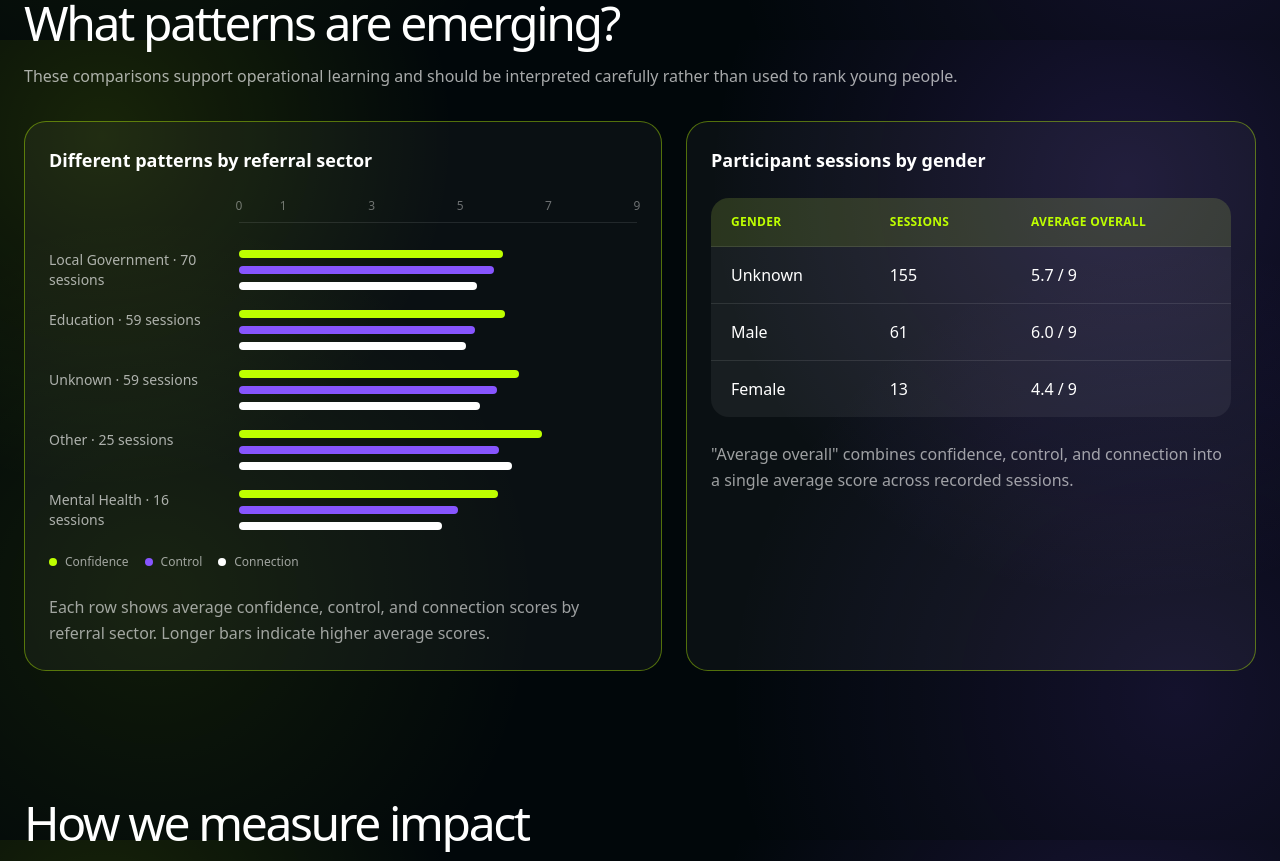
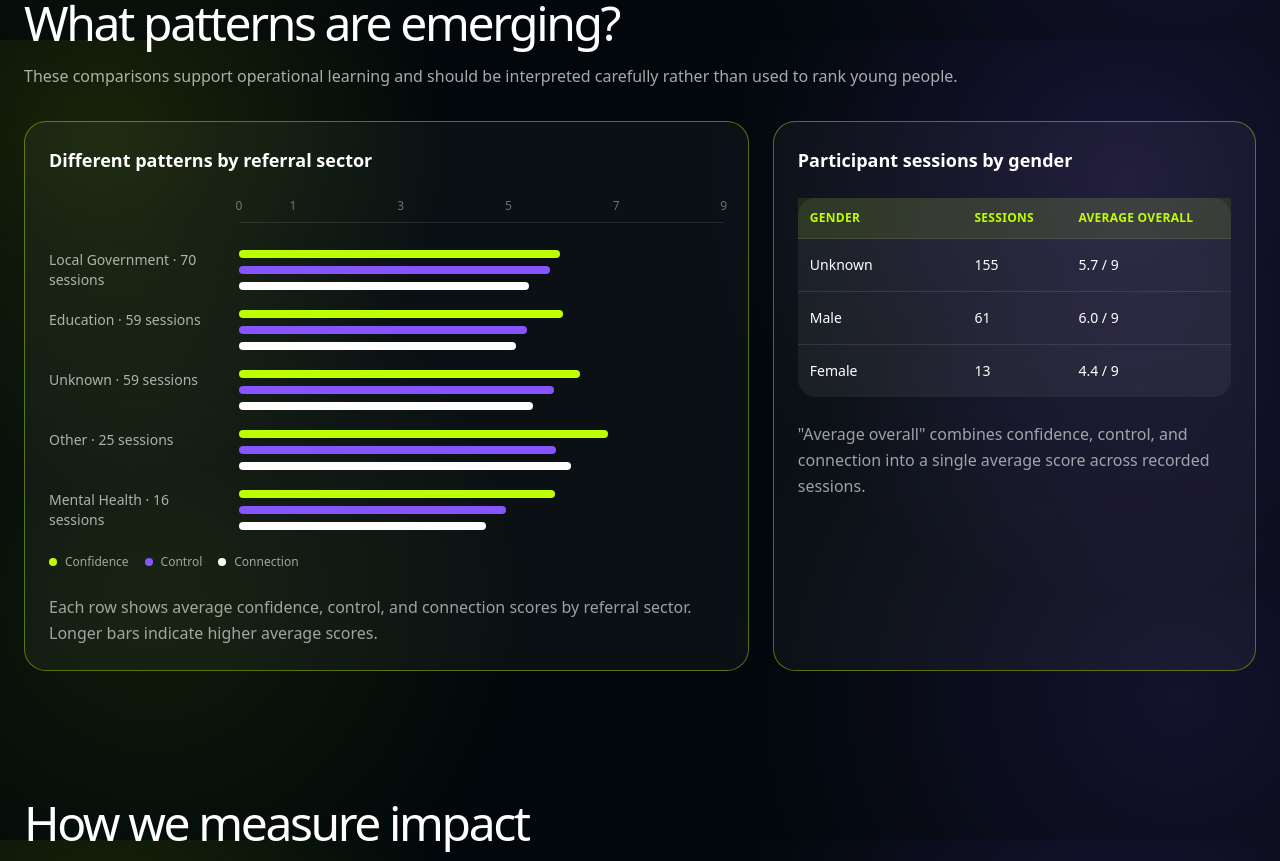
Before and after one commit to jessi88/noise-solution, a React (Vite) app: page / in a window 1280 px wide. Shown: the part 6360-7221 px from the top of the page. Built offline with nearby package versions, Linux system fonts and the light colour scheme; a web font is replaced by a local one.

Commit message:
Fixed section width for the pattern section.

```diff
--- a/src/App.tsx
+++ b/src/App.tsx
@@ -168,9 +168,14 @@ export function App() {
         subtitle="These comparisons support operational learning and should be interpreted carefully rather than used to rank young people."
         className="text-white"
       >
-        <div className="grid gap-6 lg:grid-cols-[1.5fr_1fr]">
-          <SectorPatterns rows={rows} />
-          <EngagementCorrelation rows={rows} />
+        <div className="grid min-w-0 items-stretch gap-6 lg:grid-cols-[minmax(0,1.5fr)_minmax(0,1fr)]">
+          <div className="min-w-0">
+            <SectorPatterns rows={rows} />
+          </div>
+
+          <div className="min-w-0">
+            <EngagementCorrelation rows={rows} />
+          </div>
         </div>
       </Section>
 
--- a/src/components/charts/EngagementCorrelation.tsx
+++ b/src/components/charts/EngagementCorrelation.tsx
@@ -31,22 +31,22 @@ export default function EngagementCorrelation({
   }, [rows])
 
   return (
-    <div className="rounded-3xl border border-acid/40 bg-white/4 p-4 text-white sm:p-6">
+    <div className="h-full min-w-0 rounded-3xl border border-acid/40 bg-white/4 p-4 text-white sm:p-6">
       <p className="text-base font-semibold sm:text-lg">
         Participant sessions by gender
       </p>
 
-      <div className="mt-6 overflow-x-auto rounded-2xl bg-white/6">
-        <table className="w-full min-w-130 border-collapse text-left">
+      <div className="mt-6 rounded-2xl bg-white/6">
+        <table className="w-full table-fixed border-collapse text-left">
           <thead className="bg-acid/10 text-acid">
             <tr>
-              <th className="px-4 py-3 text-xs font-semibold tracking-wide uppercase sm:px-5 sm:py-4">
+              <th className="w-[38%] px-3 py-3 text-xs font-semibold tracking-wide uppercase">
                 Gender
               </th>
-              <th className="px-4 py-3 text-xs font-semibold tracking-wide uppercase sm:px-5 sm:py-4">
+              <th className="w-[24%] px-3 py-3 text-xs font-semibold tracking-wide uppercase">
                 Sessions
               </th>
-              <th className="px-4 py-3 text-xs font-semibold tracking-wide uppercase sm:px-5 sm:py-4">
+              <th className="w-[38%] px-3 py-3 text-xs font-semibold tracking-wide uppercase">
                 Average overall
               </th>
             </tr>
@@ -55,13 +55,11 @@ export default function EngagementCorrelation({
           <tbody>
             {data.map((d) => (
               <tr key={d.gender} className="border-t border-white/10">
-                <td className="px-4 py-4 text-sm font-medium sm:px-5 sm:text-base">
+                <td className="px-3 py-4 text-sm font-medium wrap-break-word">
                   {d.gender}
                 </td>
-                <td className="px-4 py-4 text-sm font-medium sm:px-5 sm:text-base">
-                  {d.sessions}
-                </td>
-                <td className="px-4 py-4 text-sm font-medium sm:px-5 sm:text-base">
+                <td className="px-3 py-4 text-sm font-medium">{d.sessions}</td>
+                <td className="px-3 py-4 text-sm font-medium">
                   {d.average.toFixed(1)} / 9
                 </td>
               </tr>
--- a/src/components/charts/SectorPatterns.tsx
+++ b/src/components/charts/SectorPatterns.tsx
@@ -35,7 +35,7 @@ export default function SectorPatterns({ rows }: SectorPatternsProps) {
   return (
     <div
       ref={viewRef}
-      className="rounded-3xl border border-acid/40 bg-white/4 p-4 text-white sm:p-6"
+      className="h-full min-w-0 rounded-3xl border border-acid/40 bg-white/4 p-4 text-white sm:p-6"
     >
       <p className="text-base font-semibold sm:text-lg">
         Different patterns by referral sector
```
